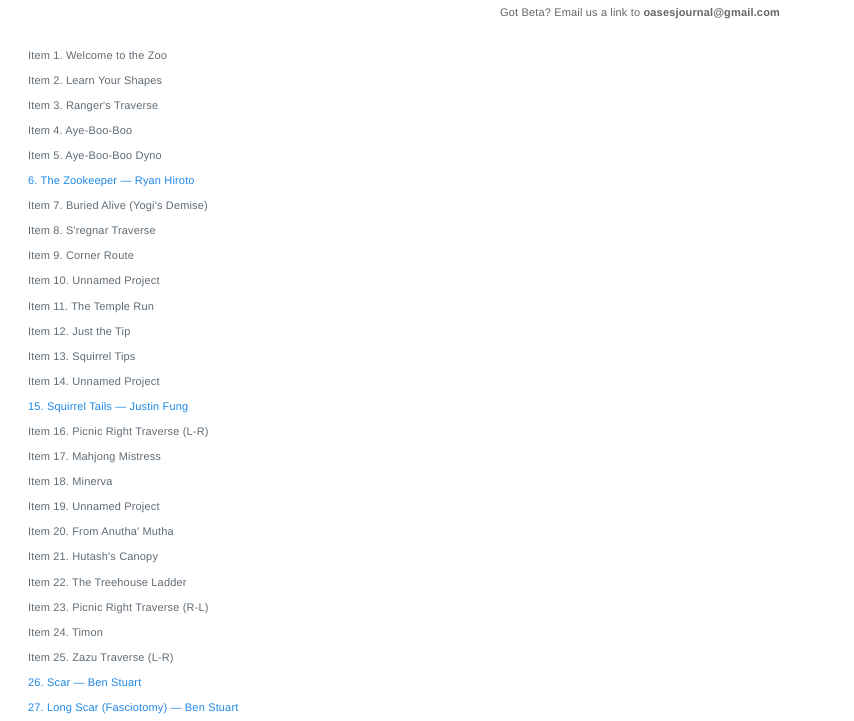
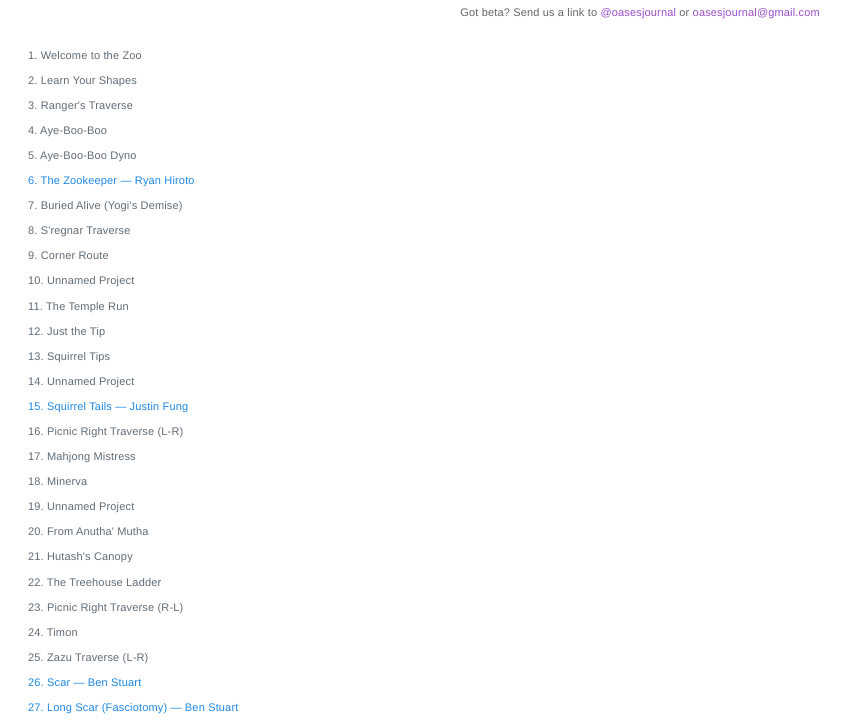
Before and after one commit to citrusvanilla/la-zoo, a plain HTML site: page index.html in a window 1280 px wide. Shown: the part 59-780 px from the top of the page, without its empty margins (0-854 px from the left). Drawn offline with nearby package versions, Linux system fonts and the light colour scheme; a small style sheet from the web is missing.

Commit message:
Update index.html

```diff
--- a/index.html
+++ b/index.html
@@ -58,7 +58,12 @@
 <body>
   <header>
     <h1>An Abandoned Zoo in LA</h1>
-    <p class="subtitle">Got Beta? Email us a link to <strong>oasesjournal@gmail.com</strong></p>
+    <p class="subtitle">
+      Got beta? Send us a link to
+      <a href="https://www.instagram.com/oasesjournal" target="_blank">@oasesjournal</a>
+      or
+      <a href="mailto:oasesjournal@gmail.com">oasesjournal@gmail.com</a>
+    </p>
   </header>
 
   <ul id="item-list">
@@ -80,11 +85,11 @@
           if (url && url.trim()) {
             const link = document.createElement('a');
             link.href = url.trim();
-            link.textContent = `${number}`;
+            link.textContent = number;
             link.target = '_blank';
             li.appendChild(link);
           } else {
-            li.textContent = `Item ${number}`;
+            li.textContent = number;
           }
 
           itemList.appendChild(li);
```
